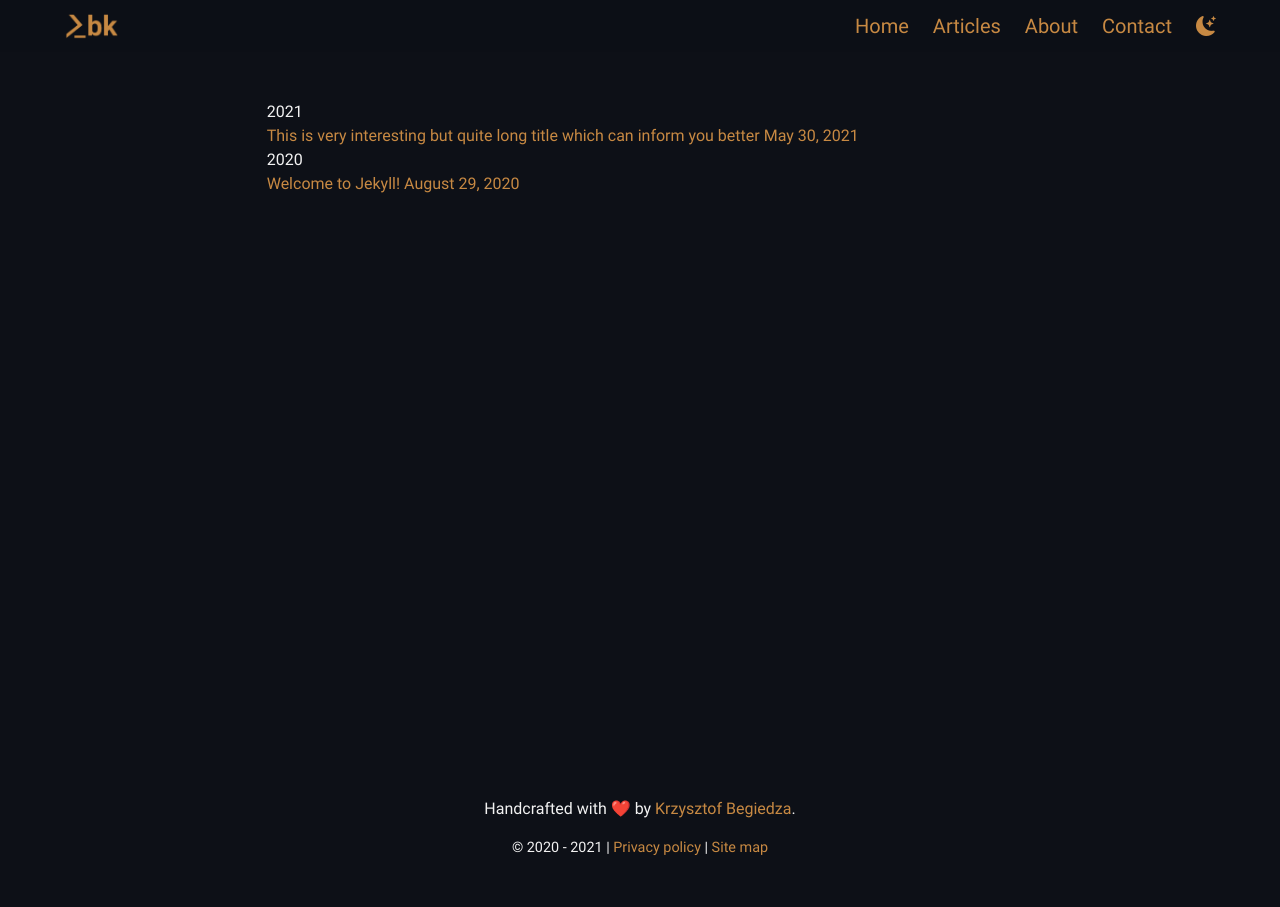
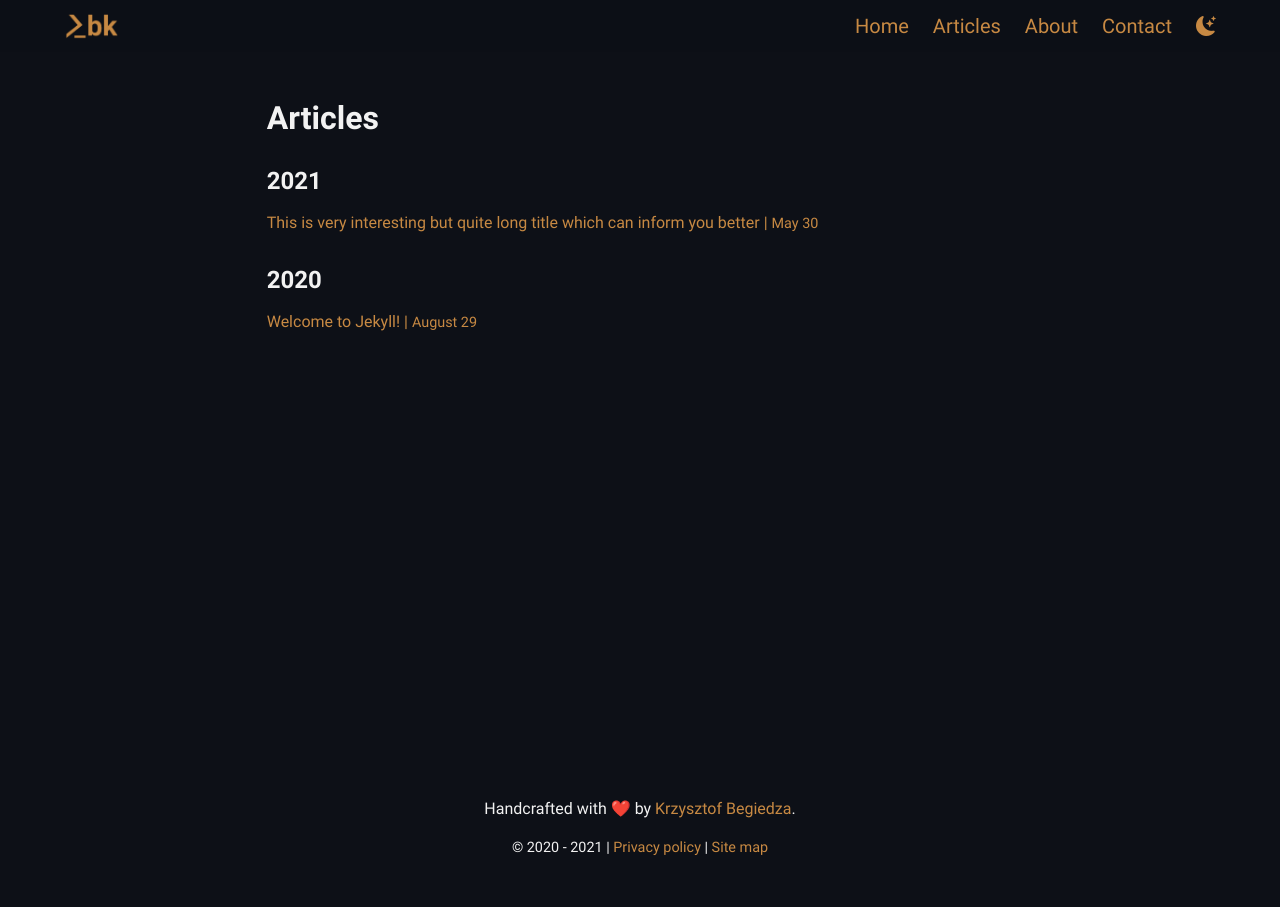
Before and after one commit to kbegiedza/kbegiedza.github.io, a Jekyll site: the page built from articles.html, in a window 1280 px wide. Built offline with Jekyll 4.4.1, drawn with Linux system fonts in a browser that asks for light colours; nearby versions of some CDN libraries.

Commit message:
Improved articles and contact

```diff
--- a/_sass/theme-dark.scss
+++ b/_sass/theme-dark.scss
@@ -41,6 +41,12 @@ div.navbar-brand > a.navbar-item {
 
 div.navbar-brand > a.navbar-item:hover {
     filter: grayscale(0.35);
+}
+
+ul.is-unstyled {
+    list-style: none;
+    margin: 0;
+    padding: 0;
 }
 
 a.navbar-item {
@@ -536,3 +542,7 @@ a.is-social {
     height: 1px;
     border: solid #f2f2f2 1px;
 }
+
+.is-small-text {
+    font-size: 0.9em;
+}
--- a/articles.html
+++ b/articles.html
@@ -7,15 +7,19 @@ title: Articles
     <div class="container">
         <div class="columns is-centered is-variable is-8">
             <div class="column is-8">
+              <div class="content">
+                <h1>Articles</h1>
+
                 {% assign postsByYear = site.posts | group_by_exp:"post", "post.date | date: '%Y'" %}
                 {% for year in postsByYear %}
-                  <h1>{{ year.name }}</h1>
-                    <ul>
-                      {% for post in year.items %}
-                        <li><a href="{{ post.url }}">{{ post.title }} {{ post.date | date: "%B %e, %Y" }}</a></li>
-                      {% endfor %}
-                    </ul>
+                  <h3>{{ year.name }}</h3>
+                  <ul class="is-unstyled">
+                    {% for post in year.items %}
+                      <li><a href="{{ post.url }}">{{ post.title }} | <span class="is-small-text">{{ post.date | date: "%B %e" }}</span></a></li>
+                    {% endfor %}
+                  </ul>
                 {% endfor %}
+              </div>
             </div>
         </div>
     </div>
--- a/contact.html
+++ b/contact.html
@@ -9,7 +9,10 @@ title: Contact
             <div class="column is-8">
                 <div class="content">
                     <h1>Contact</h1>
-                    You can contact with me via social medial or <a href="mailto:contact@kbegiedza.eu">contact@kbegiedza.eu</a>
+                    <p>
+                        You can reach me out via <a href="mailto:contact@kbegiedza.eu">contact@kbegiedza.eu</a> or social medial.
+                    </p>
+                    {% include social.html %}
                 </div>
             </div>
         </div>
```
Also changed, not shown: _includes/side/social.html (+1 -38 lines), _includes/social.html (added, +37 -0 lines).
